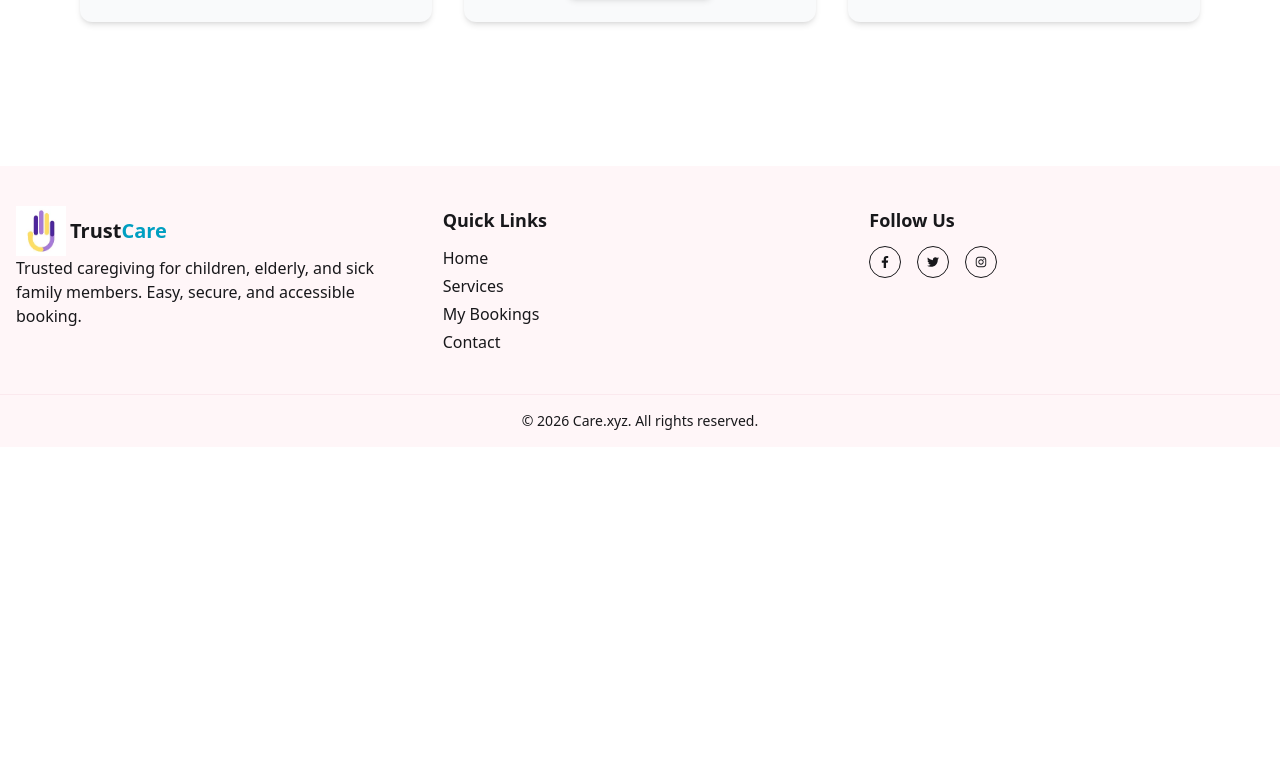
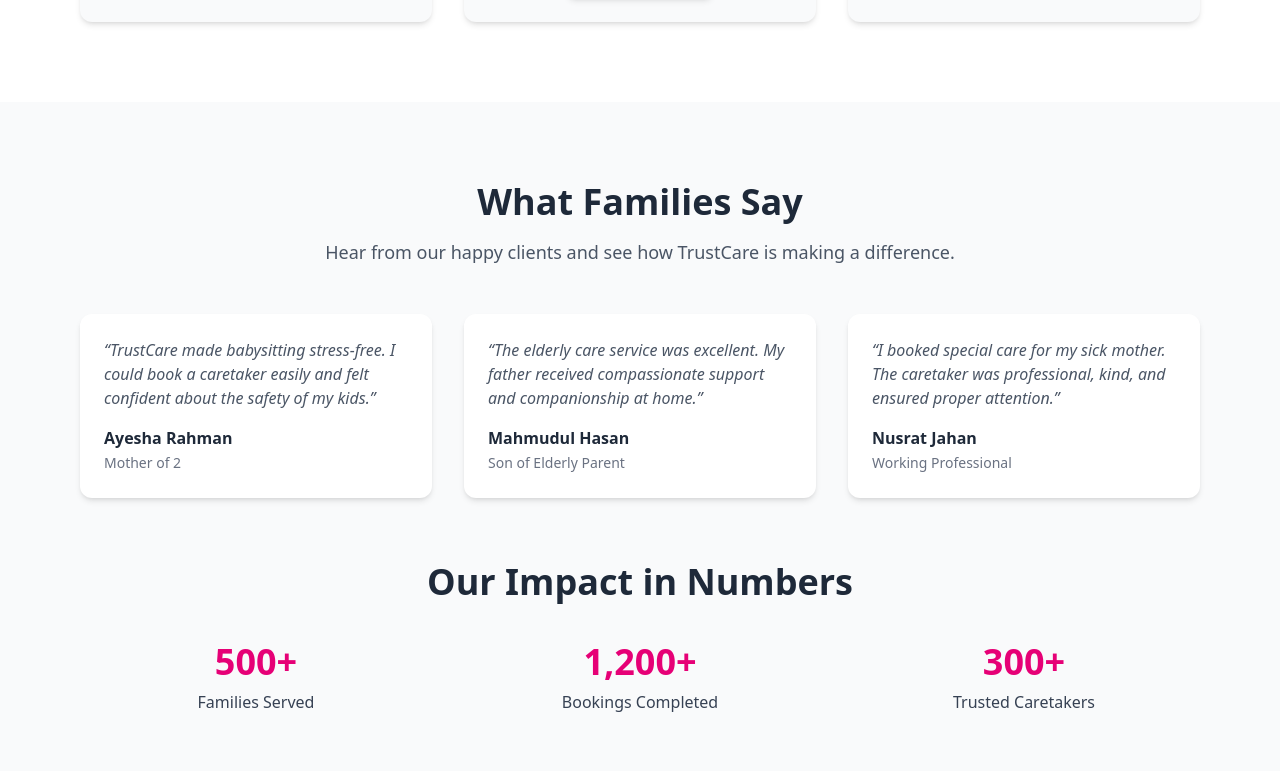
Before and after one commit to Islamul-Hoque/TrustCare, a Next.js app: page / in a window 1280 px wide. Shown: the part 1929-2700 px from the top of the page. Before the commit the page ends 2376 px from the top, so only its background shows below. Built offline with nearby package versions, Linux system fonts and the light colour scheme; no server answers.

Commit message:
feat(home): integrate Testimonials and Success Metrics section

```diff
--- a/package.json
+++ b/package.json
@@ -10,13 +10,17 @@
   },
   "dependencies": {
     "bcryptjs": "^3.0.3",
+    "countup": "^1.8.2",
     "daisyui": "^5.5.18",
     "mongodb": "^7.1.0",
     "next": "16.1.6",
     "next-auth": "^4.24.13",
     "react": "19.2.3",
+    "react-countup": "^6.5.3",
     "react-dom": "19.2.3",
     "react-icons": "^5.5.0",
+    "react-intersection-observer": "^10.0.2",
+    "react-visibility-sensor": "^5.1.1",
     "sweetalert2": "^11.26.18",
     "swiper": "^12.1.0"
   },
--- a/src/app/(withCommonLayout)/page.tsx
+++ b/src/app/(withCommonLayout)/page.tsx
@@ -1,6 +1,7 @@
 import About from "@/components/home/About";
 import Banner from "@/components/home/Banner";
 import ServicesOverview from "@/components/home/ServicesOverview";
+import Testimonials from "@/components/home/Testimonials";
 import React from "react";
 
 const Homepage = () => {
@@ -9,6 +10,7 @@
             <Banner/>
             <About/>
             <ServicesOverview />
+            <Testimonials />
         </div>
     );
 };
--- /dev/null
+++ b/src/components/home/Testimonials.tsx
@@ -0,0 +1,98 @@
+"use client";
+
+import React from "react";
+import CountUp from "react-countup";
+import { useInView } from "react-intersection-observer";
+
+const testimonialsData = [
+    {
+        id: 1,
+        name: "Ayesha Rahman",
+        role: "Mother of 2",
+        feedback:
+            "TrustCare made babysitting stress-free. I could book a caretaker easily and felt confident about the safety of my kids.",
+    },
+    {
+        id: 2,
+        name: "Mahmudul Hasan",
+        role: "Son of Elderly Parent",
+        feedback:
+            "The elderly care service was excellent. My father received compassionate support and companionship at home.",
+    },
+    {
+        id: 3,
+        name: "Nusrat Jahan",
+        role: "Working Professional",
+        feedback:
+            "I booked special care for my sick mother. The caretaker was professional, kind, and ensured proper attention.",
+    },
+];
+
+const successMetrics = [
+    { id: 1, number: 500, label: "Families Served" },
+    { id: 2, number: 1200, label: "Bookings Completed" },
+    { id: 3, number: 300, label: "Trusted Caretakers" },
+];
+
+const Testimonials: React.FC = () => {
+    const { ref, inView } = useInView({
+        triggerOnce: true, // একবারই animate হবে
+        threshold: 0.2,    // 20% visible হলে trigger হবে
+    });
+
+    return (
+        <section className="py-20 bg-gray-50">
+            <div className="container mx-auto px-6 md:px-12 lg:px-20">
+                {/* Heading */}
+                <div className="text-center mb-12">
+                    <h2 className="text-3xl md:text-4xl font-bold text-gray-800 mb-4">
+                        What Families Say
+                    </h2>
+                    <p className="text-gray-600 text-lg">
+                        Hear from our happy clients and see how TrustCare is making a
+                        difference.
+                    </p>
+                </div>
+
+                {/* Testimonials */}
+                <div className="grid md:grid-cols-3 gap-8 mb-16">
+                    {testimonialsData.map((testimonial) => (
+                        <div
+                            key={testimonial.id}
+                            className="bg-white rounded-xl shadow-md p-6 hover:shadow-lg transition"
+                        >
+                            <p className="text-gray-600 italic mb-4">
+                                “{testimonial.feedback}”
+                            </p>
+                            <h4 className="text-gray-800 font-semibold">
+                                {testimonial.name}
+                            </h4>
+                            <span className="text-sm text-gray-500">{testimonial.role}</span>
+                        </div>
+                    ))}
+                </div>
+
+                {/* Success Metrics */}
+                {/* Success Metrics */}
+                <div ref={ref} className="text-center">
+                    <h2 className="text-3xl md:text-4xl font-bold text-gray-800 mb-10">
+                        Our Impact in Numbers
+                    </h2>
+                    <div className="grid md:grid-cols-3 gap-8">
+                        {successMetrics.map((metric) => (
+                            <div key={metric.id}>
+                                <h3 className="text-4xl font-bold text-pink-600 mb-2">
+                                    {inView ? <CountUp end={metric.number} duration={3} /> : 0}+
+                                </h3>
+                                <p className="text-gray-700 font-medium">{metric.label}</p>
+                            </div>
+                        ))}
+                    </div>
+                </div>
+
+            </div>
+        </section>
+    );
+};
+
+export default Testimonials;
```
Also changed, not shown: 1 other file (tests, documents, lock files or other folders).
